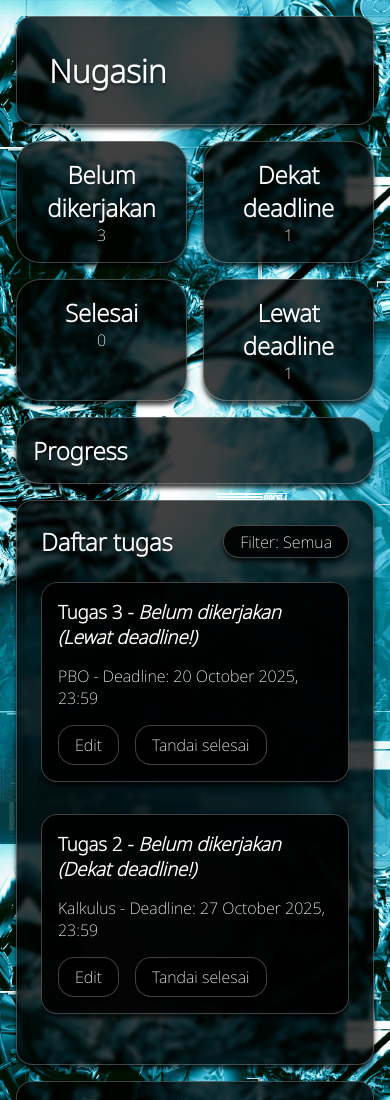
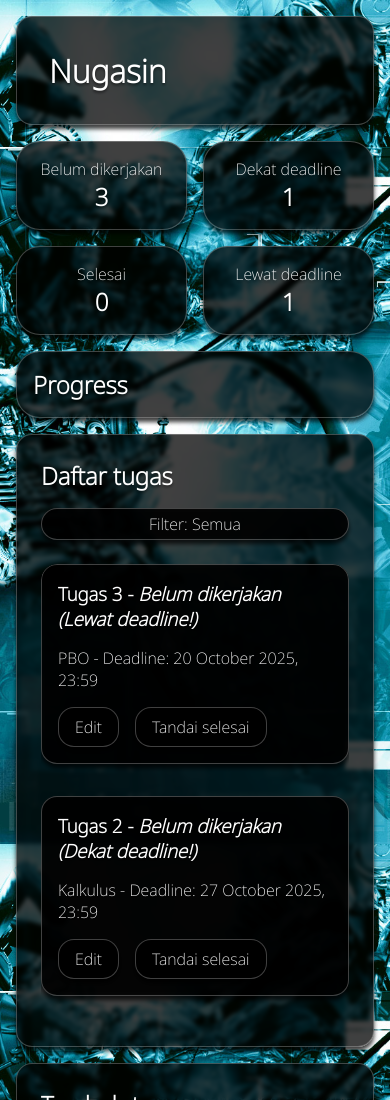
Before and after one commit to antasenaw/Nugasin, a plain HTML site: page index.html in a window 390 px wide. Shown: the top 1100 px of the page. Drawn offline with Linux system fonts and the light colour scheme.

Commit message:
Fix ui bug on the filtering button

```diff
--- a/css/main.css
+++ b/css/main.css
@@ -79,6 +79,10 @@ textarea {
   padding: 1rem;
   border-radius: 1.5rem;
   text-align: center;
+
+  display: flex;
+  flex-direction: column;
+  justify-content: space-between;
 }
 
 .dash-acc {
@@ -301,4 +305,17 @@ textarea {
   .detail-popup {
     max-width: 80%;
   }
+
+  .task-list-header{
+    flex-direction: column;
+    gap: 1rem;
+  }
+
+  .task-list-header div{
+    flex-direction: column;
+  }
+
+  .task-list-header button {
+    padding: .25rem 1rem;
+  }
 }
--- a/index.html
+++ b/index.html
@@ -23,22 +23,22 @@
         <div class="dash-board">
           <div class="dash-column">
             <section class="dash-item general-style">
-              <h2>Belum dikerjakan</h2>
-              <p class="task-total">0</p>
+              <p>Belum dikerjakan</p>
+              <h2 class="task-total">0</h2>
             </section>
             <section class="dash-item general-style">
-              <h2>Selesai</h2>
-              <p class="task-done-count">0</p>
+              <p>Selesai</p>
+              <h2 class="task-done-count">0</h2>
             </section>
           </div>
           <div class="dash-column">
             <section class="dash-item general-style">
-              <h2>Dekat deadline</h2>
-              <p class="near-due">0</p>
+              <p>Dekat deadline</p>
+              <h2 class="near-due">0</h2>
             </section>
             <section class="dash-item general-style">
-              <h2>Lewat deadline</h2>
-              <p class="past-due">0</p>
+              <p>Lewat deadline</p>
+              <h2 class="past-due">0</h2>
             </section>
           </div>
           <section class="dash-acc general-style">
--- a/scripts/main.js
+++ b/scripts/main.js
@@ -48,25 +48,13 @@ const taskArray = [
   }
 ];
 
-let filteredArray;
-
-function updateFilteredArray() {
+function getFilteredArray() {
   switch (filterState) {
-  case 'done':
-    filteredArray = taskArray.filter(t => t.done);
-    break;
-  case 'past-due':
-    filteredArray = taskArray.filter(t => t.pastDue && !t.done);
-    break;
-  case 'near-due':
-    filteredArray = taskArray.filter(t => t.nearDue && !t.pastDue && !t.done);
-    break;
-  case 'undone':
-    filteredArray = taskArray.filter(t => !t.done);
-    break;
-  default:
-    filteredArray = taskArray;
-    break;
+  case 'done': return taskArray.filter(t => t.done);
+  case 'past-due': return taskArray.filter(t => t.pastDue && !t.done);
+  case 'near-due': return taskArray.filter(t => t.nearDue && !t.pastDue && !t.done);
+  case 'undone': return taskArray.filter(t => !t.done);
+  default: return taskArray;
   }
 }
 
@@ -141,6 +129,7 @@ function getTaskStatus(task) {
 }
 
 function displayArray() {
+  const filteredArray = getFilteredArray();
   let taskItemHTML = '';
   filteredArray.forEach((task, i) => {
     taskItemHTML += `
@@ -206,16 +195,16 @@ function filterBtnsToggle(btn, state) {
 
 function render() {
   updateTaskStatuses();
-  updateFilteredArray();
   displayArray();
   displayCounters();
+  console.log(taskArray);
 }
 
 //CONTROLLER
 
 form.addEventListener('submit', e => {
   e.preventDefault();
-  const taskObj = {id: createId(), ...getDataFromForm()};
+  const taskObj = isEditing ? {...getDataFromForm()} : {id: createId(), ...getDataFromForm()};
 
   if (isEditing) {
     taskArray[taskIndex] = {...taskArray[taskIndex], ...taskObj};
@@ -293,5 +282,3 @@ filterBtnArr.forEach(btn => {
 //MAIN
 
 render();
-
-// console.log(taskArray);
```
